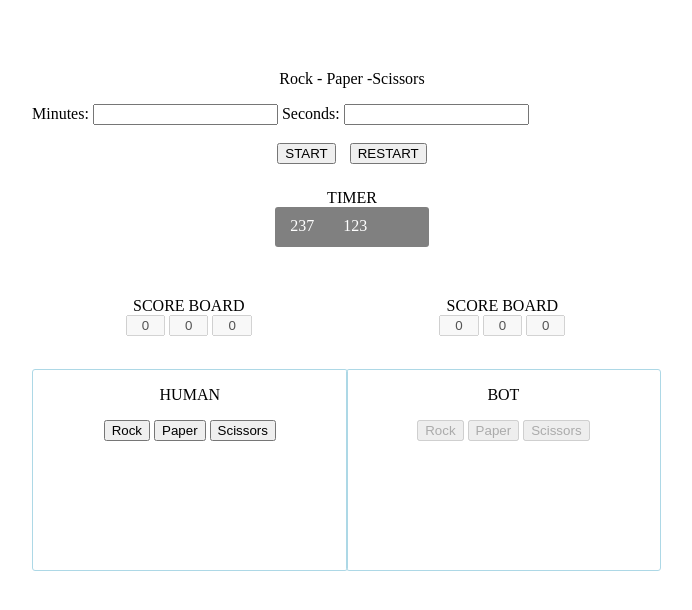
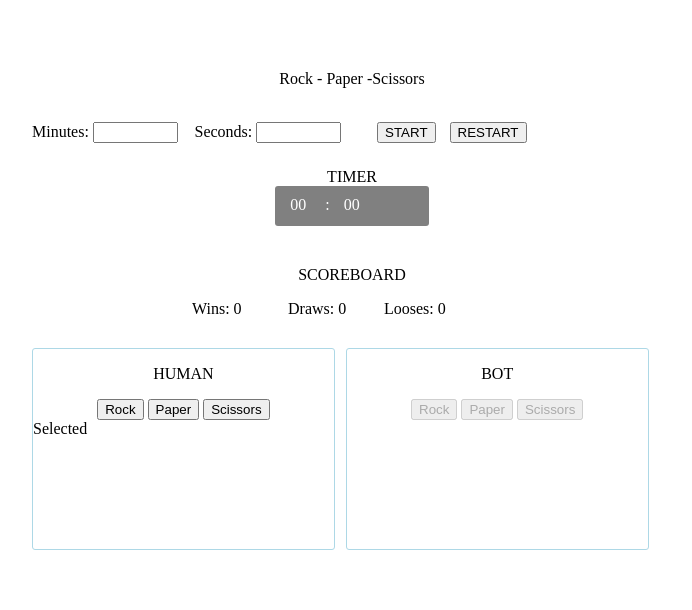
Before and after one commit to PoornakumarRasiraju/RockPaperScissor, a website: page static/index.html in a window 1280 px wide. Both pictures are taken after a click on the button "START". Shown: the whole page, without its empty margins (296-988 px from the left). Drawn offline with nearby package versions, Linux system fonts and the light colour scheme; files that its build step writes are made by us from their sources.

Commit message:
Added JS Files

```diff
--- a/static/index.html
+++ b/static/index.html
@@ -31,39 +31,40 @@
       <div class="game_rps-timer">
         <label class="game_rps-timer-label">TIMER</label>
         <div class="game_rps-timer-block">
-          <span class="game_rps-timer-min">237</span>
-          <span class="game_rps-timer-sec">123</span>
+          <span class="game_rps-timer-min">00</span>
+          <span>:</span>
+          <span class="game_rps-timer-sec">00</span>
         </div>
       </div>
+
+
+      <p class="game_scoreboard-title">SCOREBOARD</p>
+      <div class="game_scoreboard">
+          <div class="counts">
+            <span>Wins: </span><span class="sb-win">0</span>
+          </div>
+          <div class="counts">
+            <span>Draws: </span><span class="sb-draw">0</span>
+          </div>
+          <div class="counts">
+            <span>Looses: </span><span class="sb-loose">0</span>
+          </div>
+      </div>
+
       <div class="game_rps-hvb">
         <div class="game_rps_human_block">
-          <div class="game_rps-h-scoreboard">
-            <label class="game_rps-h-sb-label">SCORE BOARD</label>
-            <div class="game_rps-h-sb-block">
-              <input class="game_rps-h-sb-win" type="number" value="0" disabled>
-              <input class="game_rps-h-sb-lose" type="number" value="0" disabled>
-              <input class="game_rps-h-sb-draw" type="number" value="0" disabled>
-            </div>
-          </div>
           <div class="game_rps-human">
             <p class="game_rps-human-title">Human</p>
             <div class="game_rps-human-buttons">
-              <button class="game_rps-h-rock" type="button">Rock</button>
-              <button class="game_rps-h-paper" type="button">Paper</button>
-              <button class="game_rps-h-scissor" type="button">Scissors</button>
+              <button class="game_rps-h-rock btn-select" type="button">Rock</button>
+              <button class="game_rps-h-paper btn-select" type="button">Paper</button>
+              <button class="game_rps-h-scissor btn-select" type="button">Scissors</button>
             </div>
+            <span class="human-selected">Selected</span>
           </div>
         </div>
 
         <div class="game_rps_bot_block">
-          <div class="game_rps-b-scoreboard">
-            <label class="game_rps-b-sb-label">SCORE BOARD</label>
-            <div class="game_rps-b-sb-block">
-              <input class="game_rps-b-sb-win" type="number" value="0" disabled>
-              <input class="game_rps-b-sb-lose" type="number" value="0" disabled>
-              <input class="game_rps-b-sb-draw" type="number" value="0" disabled>
-            </div>
-          </div>
           <div class="game_rps-bot">
             <p class="game_rps-bot-title">Bot</p>
             <div class="game_rps-bot-buttons">
@@ -71,14 +72,19 @@
               <button class="game_rps-b-paper" type="button" disabled>Paper</button>
               <button class="game_rps-b-scissor" type="button" disabled>Scissors</button>
             </div>
+            <span class="bot-select"></span>
           </div>
         </div>
+      </div>
 
+      <div class="game-result hide">
       </div>
+
     </div>
 
   </div>
 
-  <script src="RockPaperScissor/static/js/rock_paper_Scissor.js"></script>
+  <script src="RockPaperScissor/static/js/rock_module.js"></script>
+  <script src="RockPaperScissor/static/js/load_module.js"></script>
 </body>
 </html>
--- /dev/null
+++ b/static/js/load_module.js
@@ -0,0 +1,95 @@
+
+var loadModule = (function (module) {
+    var defaults = {
+        buttonRestart: 'game_rps-restart',
+        buttonStart: 'game_rps-start',
+        result: 'game-result',
+        buttonSelect: 'btn-select',
+        botSelected: 'bot-select',
+        winCount: 'sb-win',
+        looseCount: 'sb-loose',
+        drawCount: 'sb-draw',
+        warningMessage: 'Just warning',
+        winMessage: '<strong>Congtrats you won</strong>',
+        looseMessage: '<strong>Oops</strong> you losed try again!',
+        drawMessage: '<strong>Match is drawn</strong>'
+    }
+
+    $('#' + module.defaults.inputMinuteId).on('keypress', module.numericKeyPressEvent);
+
+    $('#' + module.defaults.inputSecondId).on('keypress', module.numericKeyPressEvent);
+
+    $('.' + defaults.buttonStart).on('click', function(){
+        module.start(timerChange);
+    });
+
+    $('.' + defaults.buttonRestart).on('click', function () {
+        module.resetInterval();
+        $('.' + defaults.winCount).text(0);
+        $('.' + defaults.looseCount).text(0);
+        $('.' + defaults.drawCount).text(0);
+        module.start(timerChange);
+    });
+
+    $('.' + defaults.buttonSelect).on('click', function () {
+        var userSelected = $(this).text().toLowerCase();
+        var botSelected = module.botPickchoice();
+        $('.' + defaults.botSelected).text(botSelected);
+        var result = module.compare(userSelected, botSelected);
+
+        if (result === "tie") {
+            var drawEle = $('.' + defaults.drawCount);
+            var d = parseInt(drawEle.text());
+            if (isNaN(d)) {
+                d = 0;
+            }
+            d++;
+            drawEle.text(d);
+        }
+        else if (userSelected === result) {
+            var winEle = $('.' + defaults.winCount);
+            var w = parseInt(winEle.text());
+            if (isNaN(w)) {
+                w = 0;
+            }
+            w++;
+            winEle.text(w);
+        }
+        else {
+            var looseEle = $('.' + defaults.looseCount);
+            var l = parseInt(looseEle.text());
+            if (isNaN(l)) {
+                l = 0;
+            }
+            l++;
+            looseEle.text(l);
+        }
+
+    })
+
+    var showWin = function () {
+        var winCount = parseInt($('.' + defaults.winCount).text());
+        var looseCount = parseInt($('.' + defaults.looseCount).text());
+        var drawCount = parseInt($('.' + defaults.drawCount).text());
+
+        if (winCount > looseCount) {
+            $('.' + defaults.result).html(defaults.winMessage).removeClass('hide');
+        }
+        else if (looseCount > winCount) {
+            $('.' + defaults.result).html(defaults.looseMessage).removeClass('hide');
+        }
+        else if (winCount == looseCount && drawCount > 0) {
+            $('.' + defaults.result).html(defaults.drawMessage).removeClass('hide');
+        }
+    }
+
+    function timerChange(timer, minutes, seconds) {
+        console.log("Mins: " + minutes + " Sec: " + seconds);
+        if(timer === 10){
+            alert(defaults.warningMessage);
+        }
+        if(timer < 0){
+            showWin();
+        }
+    }
+})(rockModule);
--- /dev/null
+++ b/static/js/rock_module.js
@@ -0,0 +1,116 @@
+var rockModule = (function () {
+
+    var timeInterval;
+    var choices = ["rock", "paper", "scissors"];
+    var map = {};
+    var defaults = {
+        displayMinute: '.game_rps-timer-min',
+        displaySecond: '.game_rps-timer-sec',
+        inputMinuteClass: 'game_rps-min-input',
+        inputSecondClass: 'game_rps-sec-input'
+    };
+    choices.forEach(function (choice, i) {
+        map[choice] = {};
+        for (var j = 0, half = (choices.length - 1) / 2; j < choices.length; j++) {
+            var opposition = (i + j) % choices.length;
+            if (!j)
+                map[choice][choice] = "tie";
+            else if (j <= half)
+                map[choice][choices[opposition]] = choices[opposition];
+            else
+                map[choice][choices[opposition]] = choice;
+        }
+    });
+
+    var compare = function (choice1, choice2) {
+        return (map[choice1] || {})[choice2] || "Invalid choice";
+    };
+
+    var botPickchoice = function () {
+        return choices[Math.floor(Math.random() * choices.length)];
+    };
+
+    var numericKeyPressEvent = function (event) {
+        // Backspace, tab, enter, end, home, left, right
+        var controlKeys = [8, 9, 13, 35, 36, 37, 39];
+        var isControlKey = controlKeys.join(",").match(new RegExp(event.which));
+        if (!event.which ||
+            (49 <= event.which && event.which <= 57) ||
+            (48 == event.which && $(this).val() > 0) ||
+            isControlKey) {
+            return;
+        } else {
+            event.preventDefault();
+        }
+    }
+
+    var startTimer = function (duration, displayMinute, displaySecond, timerChangeCallback) {
+        var timer = duration, displayMinute, displaySecond;
+        timeInterval = setInterval(function () {
+            minutes = parseInt(timer / 60, 10)
+            seconds = parseInt(timer % 60, 10);
+
+            minutes = minutes < 10 ? "0" + minutes : minutes;
+            seconds = seconds < 10 ? "0" + seconds : seconds;
+
+            displayMinute.textContent = minutes;
+            displaySecond.textContent = seconds;
+
+            timerChangeCallback && timerChangeCallback.call(null, timer, minutes, seconds);
+            if (--timer < 0) {
+                timerChangeCallback && timerChangeCallback.call(null, timer, minutes, seconds);
+                timer = 0;
+                if (timer == 0) {
+                    resetInterval();
+                }
+            }
+        }, 1000);
+    }
+
+    var resetInterval = function () {
+        if (timeInterval) {
+            clearInterval(timeInterval);
+        }
+    }
+
+    var start = function (timerChangeCallback) {
+        resetInterval();
+        var fragmentTime;
+
+        var minutes = $('.' + defaults.inputMinuteClass).val();
+        var seconds = $('.' + defaults.inputSecondClass).val();
+
+        minutes = parseInt(minutes);
+        seconds = parseInt(seconds);
+
+        if (isNaN(minutes)) {
+            minutes = 00;
+        }
+        if (isNaN(seconds)) {
+            seconds = 00;
+        }
+
+        if (minutes == 60) {
+            minutes = 59;
+        }
+        if (seconds == 60) {
+            seconds = 59;
+        }
+
+        fragmentTime = (60 * minutes) + (seconds);
+        displayMinute = document.querySelector(defaults.displayMinute);
+        displaySecond = document.querySelector(defaults.displaySecond);
+
+        startTimer(fragmentTime, displayMinute, displaySecond, timerChangeCallback);
+    }
+
+    return {
+        defaults: defaults,
+        start: start,
+        compare: compare,
+        botPickchoice: botPickchoice,
+        resetInterval: resetInterval,
+        numericKeyPressEvent: numericKeyPressEvent
+    };
+
+})();
--- a/static/stylesheets/scss/_component.scss
+++ b/static/stylesheets/scss/_component.scss
@@ -12,7 +12,18 @@ body {
     text-align: center;
   }
 
+  .game_rps-sec-label {
+    margin-left: 2%;
+  }
+
+  .game_rps-min-input,
+  .game_rps-sec-input {
+    width: 12%;
+  }
+
   .game_rps-buttons {
+    display: inline-block;
+    margin-left: 5%;
     margin-top: 18px;
     text-align: center;
 
@@ -55,45 +66,41 @@ body {
     }
   }
 
+  .game_scoreboard {
+    margin: auto;
+    overflow: hidden;
+    width: 50%;
+
+    .counts {
+      float: left;
+      width: 30%;
+    }
+  }
+
+  .game_scoreboard-title {
+    margin-top: 40px;
+    text-align: center;
+  }
+
   .game_rps-hvb {
     display: inline-block;
-    margin-top: 50px;
+    margin-top: 30px;
     width: 100%;
 
     .game_rps_human_block,
     .game_rps_bot_block {
       float: left;
-      width: 49%;
+      width: 47%;
     }
 
-    .game_rps-h-scoreboard,
-    .game_rps-b-scoreboard {
-      text-align: center;
-
-      input[type=number]::-webkit-inner-spin-button,
-      input[type=number]::-webkit-outer-spin-button {
-        -webkit-appearance: none;
-        -moz-appearance: none;
-        appearance: none;
-        margin: 0;
-      }
-    }
-
-    .game_rps-h-sb-win,
-    .game_rps-h-sb-lose,
-    .game_rps-h-sb-draw,
-    .game_rps-b-sb-win,
-    .game_rps-b-sb-lose,
-    .game_rps-b-sb-draw {
-      text-align: center;
-      width: 10%;
+    .game_rps_human_block {
+      margin-right: 13px;
     }
 
     .game_rps-human,
     .game_rps-bot {
       border: 1px solid $scolor-light-blue;
       border-radius: 3px;
-      margin-top: 33px;
       height: 200px;
       width: 100%;
     }
```
Also changed, not shown: static/js/rock_paper_scissor.min.js (+1 -1 lines), static/stylesheets/game.css.
